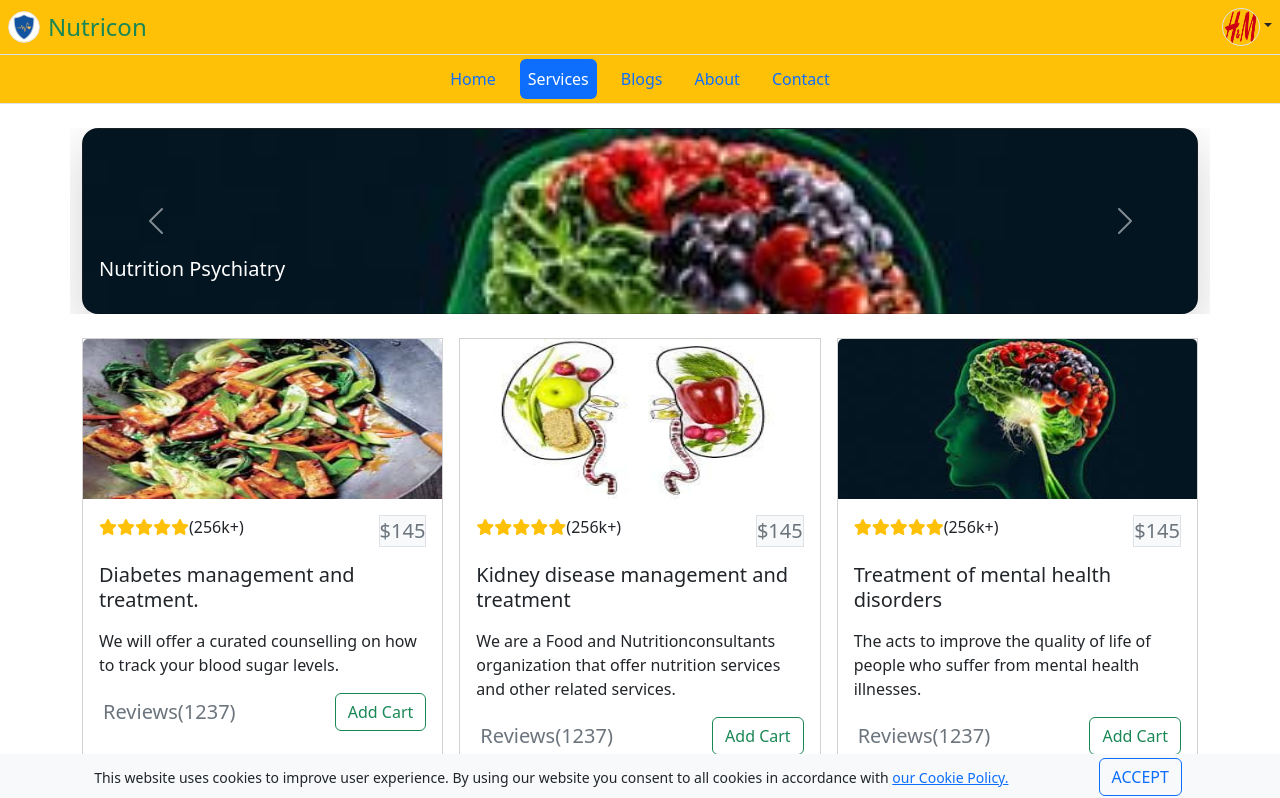
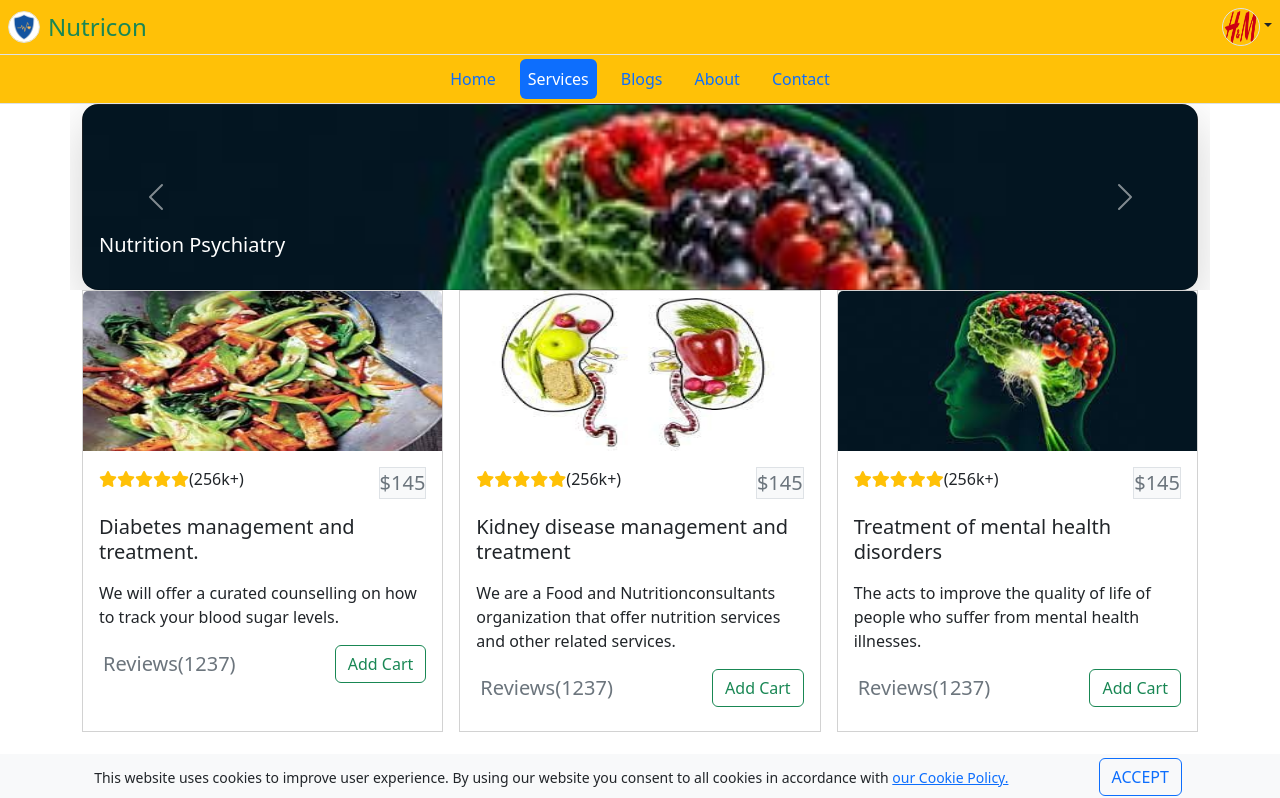
Before and after one commit to Kkibe/nutricon-client, a React (Create React App) app: page /services in a window 1280 px wide. Shown: the top 798 px of the page. Built offline with nearby package versions, Linux system fonts and the light colour scheme.

Commit message:
Update Services.jsx

```diff
--- a/src/pages/Services.jsx
+++ b/src/pages/Services.jsx
@@ -8,7 +8,7 @@ import { services } from '../data';
 function Services() {
   return (
   <div className='container'>
-    <div className="row row-cols-1 row-cols-lg-3 align-items-stretch g-4 py-4 carousel slide">
+    <div className="row row-cols-1 row-cols-lg-3 align-items-stretch g-4 carousel slide">
 
   <div className="carousel-inner">
 
```
